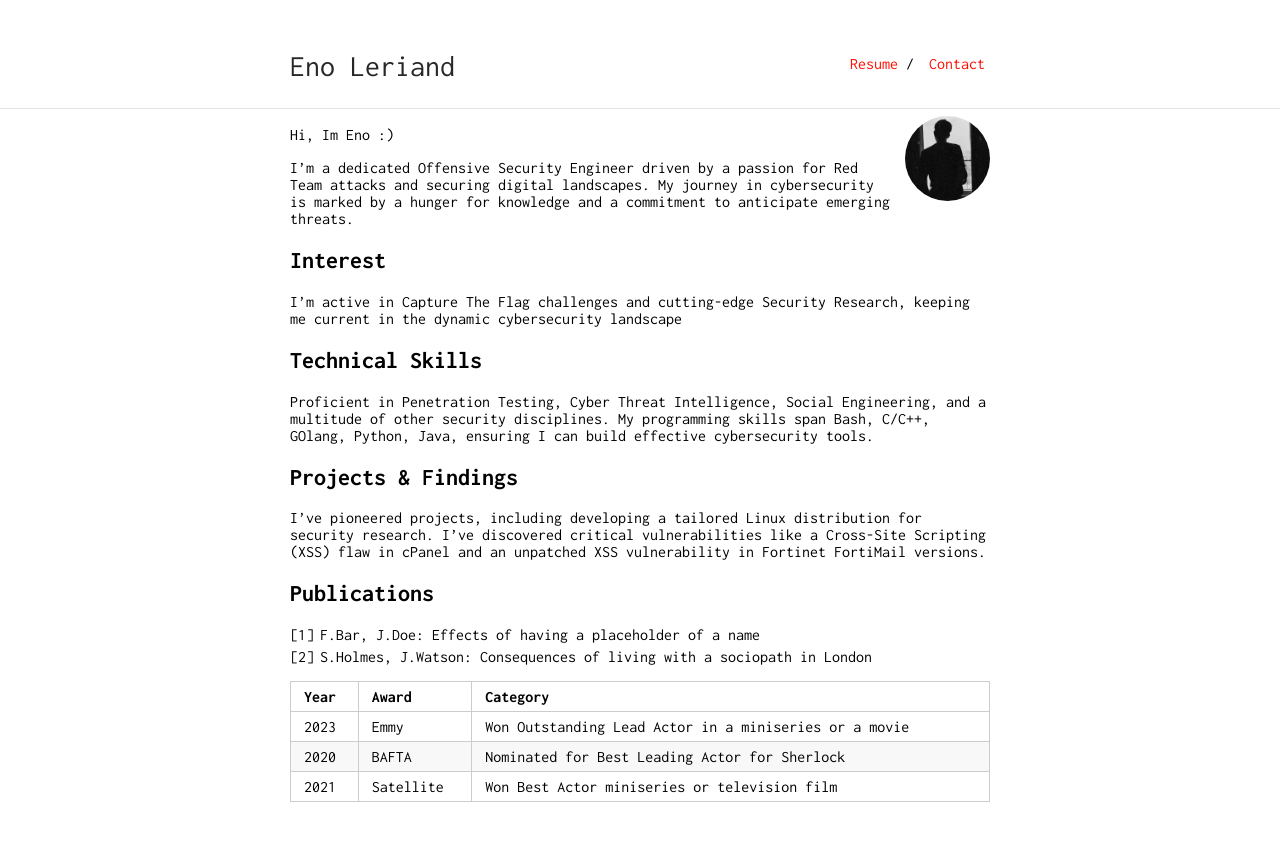
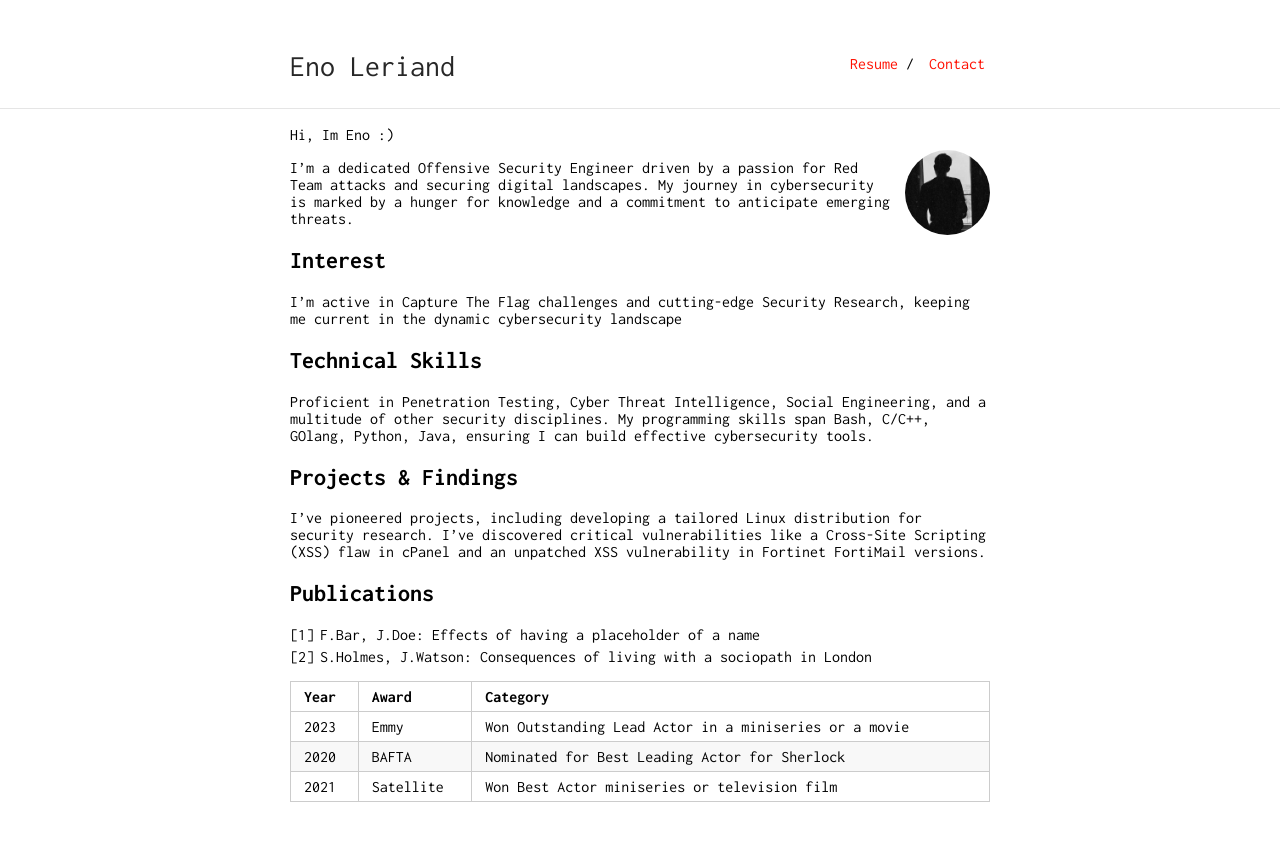
Before and after one commit to z0rs/me, a Jekyll site: the page built from index.md, in a window 1280 px wide. Shown: the top 841 px of the page. Built offline with Jekyll 4.4.1, drawn with Linux system fonts in a browser that asks for light colours.

Commit message:
Update index.md

```diff
--- a/index.md
+++ b/index.md
@@ -2,7 +2,7 @@
 layout: default
 ---
 
-<img class="profile-picture" src="76135196.jpeg">
+<img class="profile-picture" src="76135196.jpeg" style="margin: 24px 0 0 15px;">
 
 Hi, Im Eno :)
 
```
